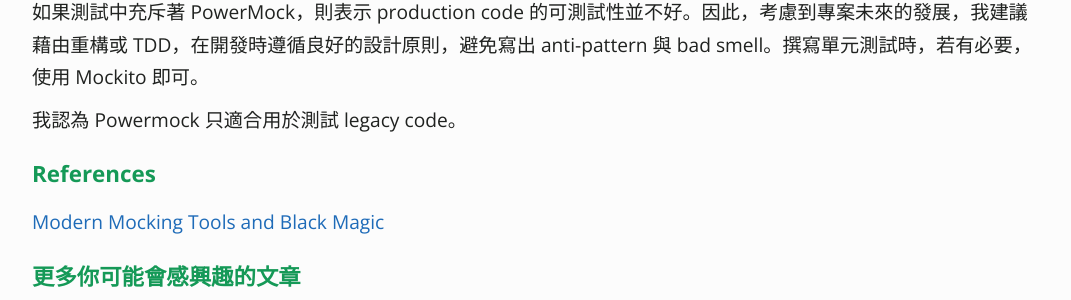
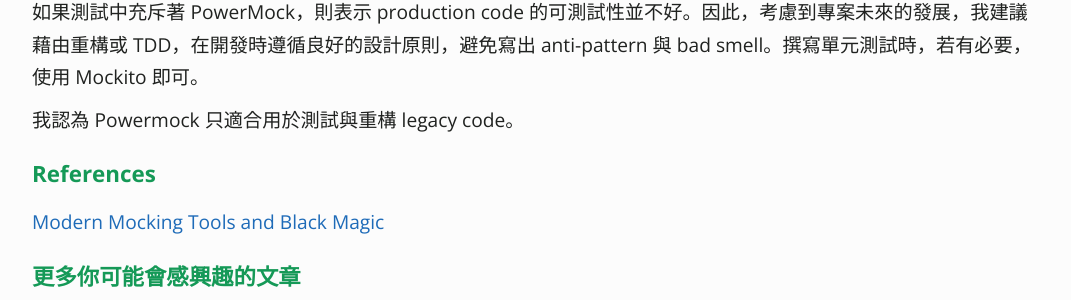
Before and after one commit to KaiSheng714/KaiSheng714.github.io, a Jekyll site: the page built from _posts/2022-01-06-why-powermock-is-bad.md, in a window 1280 px wide and 900 px high, scrolled down 6365 px. Shown: the part 154-454 px from the top of the window, without its empty margins (104-1175 px from the left). Built offline with Jekyll 4.4.1, drawn with Linux system fonts in a browser that asks for light colours; comment, search, counter and statistics services are not loaded.

Commit message:
powermock

```diff
--- a/_posts/2022-01-06-why-powermock-is-bad.md
+++ b/_posts/2022-01-06-why-powermock-is-bad.md
@@ -223,7 +223,7 @@
 
 如果測試中充斥著 PowerMock，則表示 production code 的可測試性並不好。因此，考慮到專案未來的發展，我建議藉由重構或 TDD，在開發時遵循良好的設計原則，避免寫出 anti-pattern 與 bad smell。撰寫單元測試時，若有必要，使用 Mockito 即可。
 
-我認為 Powermock 只適合用於測試 legacy code。
+我認為 Powermock 只適合用於測試與重構 legacy code。
 
 ### **References**
 [Modern Mocking Tools and Black Magic](https://martinfowler.com/articles/modernMockingTools.html)
```
